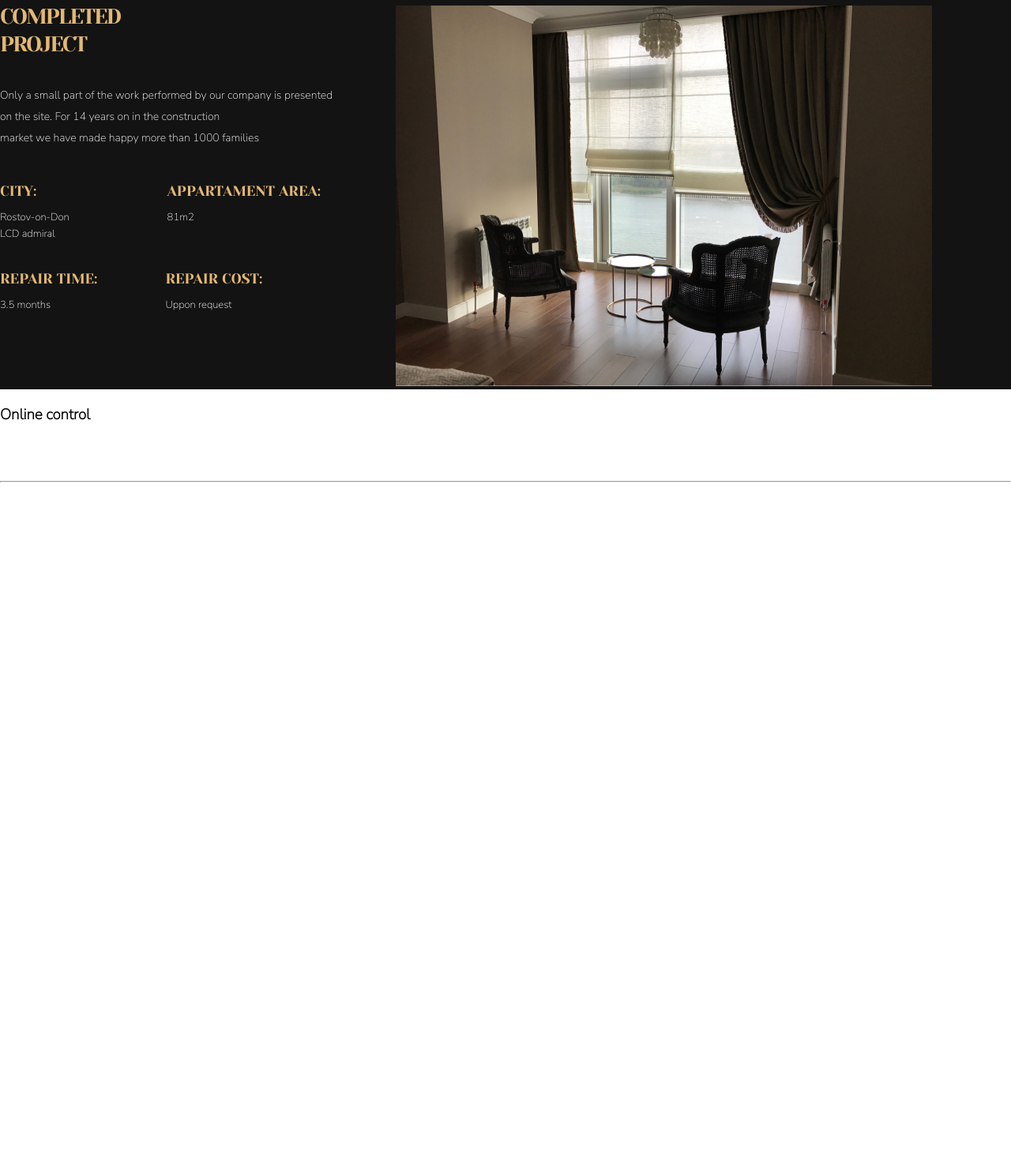
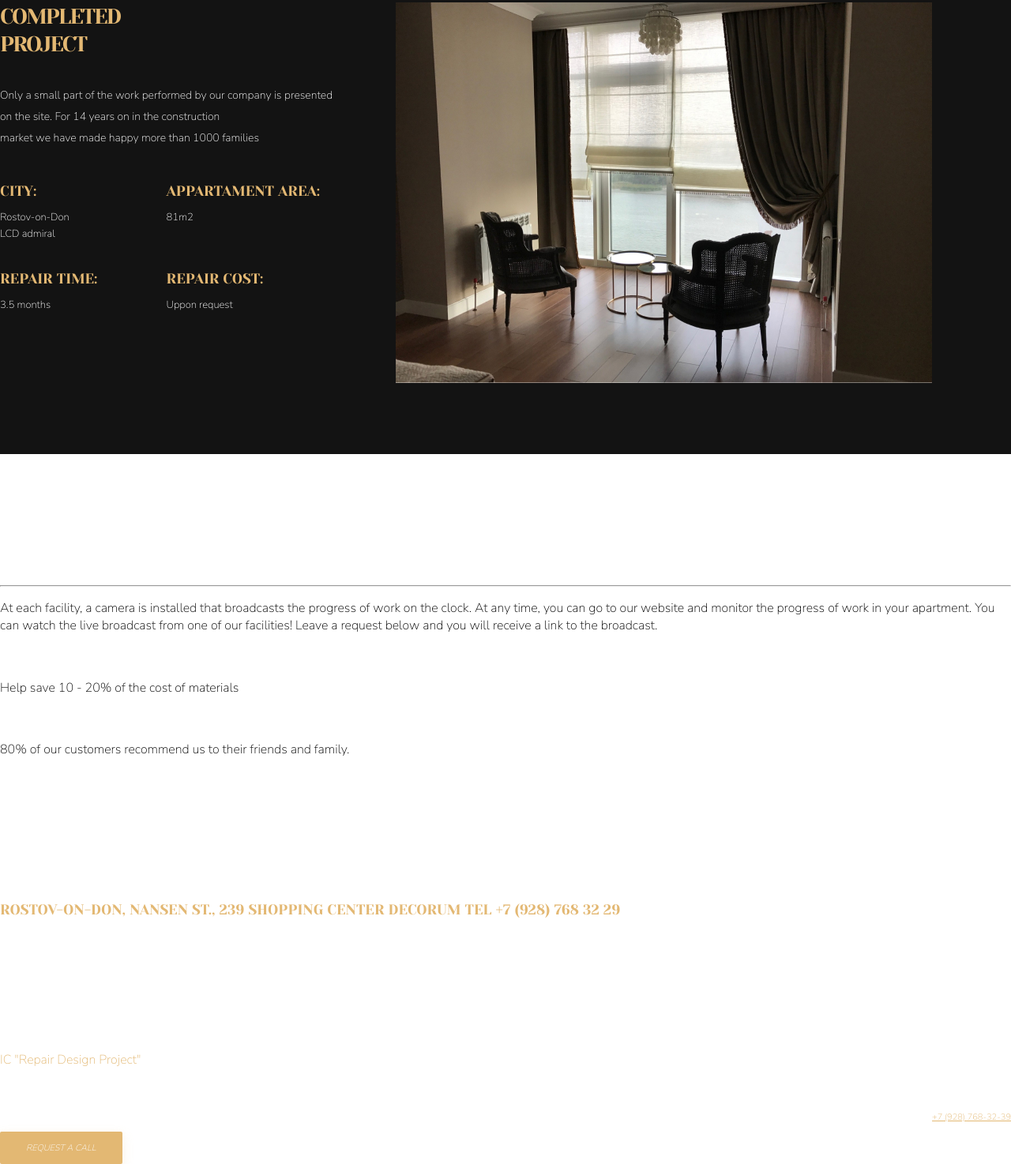
Before and after one commit to AlexRedov/LandingPage, a plain HTML site: page index.html in a window 1280 px wide. Shown: the part 1037-2511 px from the top of the page at 79% size. Before the commit the page ends 1664 px from the top, so only its background shows below. Drawn offline with Linux system fonts and the light colour scheme.

Commit message:
update styles, header and else 2 section, create full treehtml

```diff
--- a/index.html
+++ b/index.html
@@ -19,12 +19,12 @@
             </div>
             <nav>
                 <ul  class="headernav">
-                    <li class="headernav__item"><a href="#">HOME</a></li>
-                    <li class="headernav__item"><a href="#">PROJECTS</a></li>
-                    <li class="headernav__item"><a href="#">MEASUREMENT</a></li>
-                    <li class="headernav__item"><a href="#">TEAM</a></li>
-                    <li class="headernav__item"><a href="#">REVIEWS</a></li>
-                    <li class="headernav__item"><a href="#">CONTACTS</a></li>
+                    <li class="headernav__item"><a href="#" class="link header_link">HOME</a></li>
+                    <li class="headernav__item"><a href="#project" class="link header_link">PROJECTS</a></li>
+                    <li class="headernav__item"><a href="#" class="link header_link">MEASUREMENT</a></li>
+                    <li class="headernav__item"><a href="#" class="link header_link">TEAM</a></li>
+                    <li class="headernav__item"><a href="#" class="link header_link">REVIEWS</a></li>
+                    <li class="headernav__item"><a href="#" class="link header_link">CONTACTS</a></li>
                 </ul>
 
             </nav>
@@ -45,8 +45,8 @@
                     with work time saving up to 45 days and 20% from<br>
                     cost of materials due to the organization of work
                 </p>
-                <button class="button hero_button1">CALCULATE THE COST</button>
-                <button class="button hero_button2">SUBMIT YOUR APPLICATION</button>
+                <button class="button hero_button">CALCULATE THE COST</button>
+                <button class="button hero_button">SUBMIT YOUR APPLICATION</button>
 
             </div>
             <div class="hero_overlay"></div>
@@ -56,12 +56,12 @@
         <!--Cекция проекты-->
         <section class="projects">
             <div class="container project">
-                <div class="completed_project">
-                    <ul class="completed_project cities">
-                        <li><a href="#">Rostov-on-Don, Admiral</a></li>
-                        <li><a href="#">Sochi Thieves</a></li>
-                        <li><a href="#">Rostov-on-Don Patriotic</a></li>
-                    </ul>
+                <ul class="completed_project cities">
+                    <li><a href="#" class="link project_link">Rostov-on-Don, Admiral</a></li>
+                    <li><a href="#" class="link project_link">Sochi Thieves</a></li>
+                    <li><a href="#" class="link project_link">Rostov-on-Don Patriotic</a></li>
+                </ul>
+                <div class="completed_project" id="project">
                     <div class="completed_project text">
                         <h2 class="title titleh2">
                             Completed <br>project
@@ -89,7 +89,9 @@
                                 <p class="paragraph project_textgroup">Uppon request</p>
                             </div>
                         </div>
-
+                    </div>
+                    <div class="completed_project image">
+                        <img src="images/projects.jpg" alt="sample project" class="image_project">
 
                     </div>
                 </div>
@@ -100,19 +102,168 @@
         <!--Секция онлайн контроль-->
         <section class="control">
             <div class="container control">
-                <h3>Online control</h3>
+                <h3 class="title titleh3-1">Online control</h3>
                 <div class="camimg">
                     <img src="" alt="">
                 </div>
                 <img src="" alt="">
                 <hr>
                 <p>
-
+                    At each facility, a camera is installed that broadcasts the progress of work on the clock. At any time, you can go to our website and monitor the progress of work in your apartment. You can watch the live broadcast from one of our facilities!
+                    Leave a request below and you will receive a link to the broadcast.
                 </p>
                 <form action=""></form>
             </div>
         </section>
 
+        <!-- Секция Типы ремнота -->
+        <section class="typerepaire">
+            <div class="container typerepaire">
+                <h3 class="title titleh3-2">
+                    TYPES OF REPAIR
+                </h3>
+                <div class="icon">
+
+                </div>
+                <!-- Блок картинка текст с описанием и кнопка *3 -->
+                <div>
+                    <div>
+                        <ul>
+
+                        </ul>
+                    </div>
+                    <div>
+
+                    </div>
+                </div>
+
+                <div>
+                    <div>
+                        <ul>
+
+                        </ul>
+                    </div>
+                    <div>
+
+                    </div>
+                </div>
+
+                <div>
+                    <div>
+                        <ul>
+
+                        </ul>
+                    </div>
+                    <div>
+
+                    </div>
+                </div>
+
+                <!-- Блок с преимуществами и формой для отправки заявки -->
+                <div>
+                    <div>
+
+                    </div>
+                    <form action="">
+
+                    </form>
+                </div>
+                <div class="icon pig">
+
+                    <p>
+                        Help save 10 - 20% of the
+                        cost of materials
+                    </p>
+                </div>
+            </div>
+        </section>
+
+        <!-- Секция с описанием стилей работ -->
+        <section class="fantasies">
+            <div class="container fantasies">
+                <div class="content">
+
+                </div>
+            </div>
+        </section>
+
+        <!-- Cекция клиенты -->
+        <section class="clients">
+            <div class="container clients">
+                <h3 class="title titleh3-2">
+                    Our clients
+                </h3>
+                <div class="icon">
+
+                </div>
+                <p>
+                    80% of our customers recommend us to their
+                    friends and family.
+                </p>
+                <!-- Блок с отзывами клиентов -->
+                <div>
+                    <div>
+                        <img src="" alt="">
+                        <h4></h4>
+                        <p></p>
+                        <div>
+                            <!-- иконка + текст снизу -->
+                        </div>
+                    </div>
+                    <div>
+                        <img src="" alt="">
+                        <h4></h4>
+                        <p></p>
+                        <div>
+                            <!-- иконка + текст снизу -->
+                        </div>
+                    </div>
+                    <div>
+                        <img src="" alt="">
+                        <h4></h4>
+                        <p></p>
+                        <div>
+                            <!-- иконка + текст снизу -->
+                        </div>
+                    </div>
+                </div>
+                <form action="">
+
+                </form>
+            </div>
+        </section>
+
+        <!-- Секция с местоположением -->
+        <section class="location">
+            <div class="container location">
+                <h3 class="title titleh3">
+                    Rostov-on-Don, Nansen St., 239 Shopping Center
+                    Decorum Tel +7 (928) 768 32 29
+                </h3>
+                <div class="icon"></div>
+                <iframe src="" frameborder="0"></iframe>
+            </div>
+        </section>
     </main>
+    <footer class="footer">
+        <div class="container footer_content">
+            <div class="logo">
+                IC "Repair Design Project"
+            </div>
+            <nav>
+                <ul  class="headernav">
+                    <li class="headernav__item"><a href="#" class="link header_link">HOME</a></li>
+                    <li class="headernav__item"><a href="#project" class="link header_link">PROJECTS</a></li>
+                    <li class="headernav__item"><a href="#" class="link header_link">MEASUREMENT</a></li>
+                    <li class="headernav__item"><a href="#" class="link header_link">TEAM</a></li>
+                    <li class="headernav__item"><a href="#" class="link header_link">REVIEWS</a></li>
+                    <li class="headernav__item"><a href="#" class="link header_link">CONTACTS</a></li>
+                </ul>
+
+            </nav>
+            <p class="phone">+7 (928) 768-32-39 </p>
+            <button class="button">Request a call</button>
+        </div>
+    </footer>
 </body>
 </html>
--- a/styles/style.css
+++ b/styles/style.css
@@ -9,20 +9,26 @@ body * {
     box-sizing: border-box;
 }
 
+:root {
+    --primary:#FFFFFF;
+    --secondary:#E3B873;
+    --thirst: #131313;
+    }
 .container {
     max-width: 1440px;
     margin: 0 auto;
 }
 
 .button {
-    background: #E3B873;
+    cursor: pointer;
+    background: var(--secondary);
     box-shadow: 0px 5px 15px rgba(227, 184, 115, 0.2);
     border-radius: 2px;
     outline: 0;
     border: 0;
     padding: 13px 33px;
     text-transform: uppercase;
-    color: white;
+    color: var(--primary);
     font-style: italic;
     font-family: Nunito Sans;
     font-weight: normal;
@@ -31,8 +37,17 @@ body * {
     text-align: center;
 }
 
+.button:hover {
+    border: 1px solid var(--primary);
+    background-color: transparent;
+}
+
+.link:hover {
+    color: var(--secondary);
+}
+
 .logo {
-    color: #E3B873;
+    color: var(--secondary);
 }
 
 .header {
@@ -59,15 +74,15 @@ body * {
     line-height: 15px;
     text-align: right;
     text-decoration-line: underline;
-    color: #E3B873;
+    color: var(--secondary);
 }
 
 .headernav__item {
     margin-right: 47px;
 }
 
-.headernav__item a {
-    color: white;
+.link {
+    color: var(--primary);
     text-decoration: none;
 }
 
@@ -92,7 +107,7 @@ body * {
     font-style: normal;
     font-weight: normal;
     text-transform: uppercase;
-    color: #FFFFFF;
+    color: var(--primary);
     line-height: 1.3;
 
 }
@@ -104,7 +119,7 @@ body * {
 }
 
 .title span {
-    color: #E3B873;
+    color: var(--secondary);
 }
 
 .hero_overlay {
@@ -121,7 +136,7 @@ body * {
     font-family: Nunito Sans;
     font-style: normal;
     font-weight: normal;
-    color: #FFFFFF;
+    color: var(--primary);
 
 }
 
@@ -130,34 +145,32 @@ body * {
     line-height: 36px;
 }
 
-.hero_button1 {
+.hero_button {
     width: 207px;
     height: 51px;
     margin-right: 20px;
     padding: 0;
 }
 
-.hero_button2 {
-    border: 1px solid #FFFFFF;
-    background-color: transparent;
-    padding: 20px 23px;
-    width: 207px;
-    height: 51px;
+.projects {
+    background-color: var(--thirst);
 }
 
 .projects {
-    background-color: #131313;
+    padding-top: 176px;
 }
 
 .completed_project {
-    padding-top: 176px;
-    height: max-content;
+    display: flex;
+    justify-content: space-between;
+    margin-right: 50px;
+    margin-bottom: 90px;
 }
 
 .titleh2 {
     font-size: 27px;
     letter-spacing: -0.07em;
-    color: #E3B873;
+    color: var(--secondary);
     margin-bottom: 34px;
 }
 
@@ -172,17 +185,7 @@ body * {
 
 }
 
-.text {
-    background-image: url(../images/projects.jpg);
-    background-position: right;
-    background-size: 679px 482px;
-    background-repeat: no-repeat;
-    padding: 0;
-    margin-right: 100px;
-
-}
-
-.cities a {
+.project_link {
 margin-right: 60px;
 text-decoration: none;
 font-family: Yeseva One;
@@ -194,8 +197,17 @@ text-transform: uppercase;
 color: rgba(255, 255, 255, 0.3);
 }
 
+.project_link:hover {
+    text-decoration: underline;
+}
+
 .cities li {
     list-style-type: none;
+}
+
+.text {
+    padding: 0;
+    display: block;
 }
 
 .about {
@@ -205,24 +217,15 @@ color: rgba(255, 255, 255, 0.3);
 }
 
 .textgroup {
-    width: 450px;
-    display: flex;
-    flex-wrap: wrap;
-    padding-bottom: 96px;
-}
-
-.textgroup_city {
-    padding-right: 124px;
-}
-
-.textgroup_time {
-    padding-right: 86px;
+    display: grid;
+    grid-template-columns: 1fr 1fr;
+    grid-template-rows: 1fr 1fr;
 }
 
 .titleh3 {
     font-size: 18px;
     line-height: 25px;
-    color: #E3B873;
+    color: var(--secondary);
     padding-bottom: 10px;
     padding-top: 34px;
 }
@@ -232,3 +235,8 @@ color: rgba(255, 255, 255, 0.3);
     font-size: 13px;
     line-height: 21px;
 }
+
+.image {
+    width: auto;
+    height: auto;
+}
```
